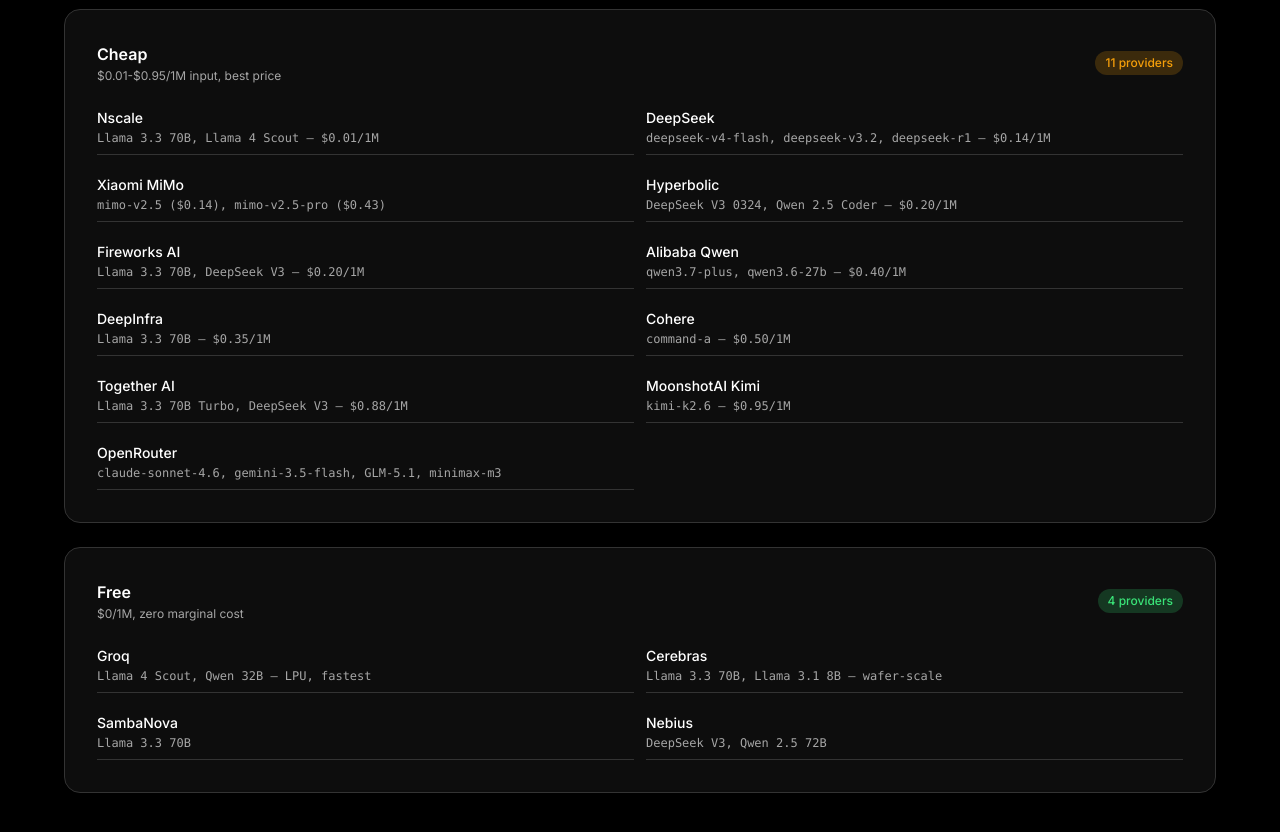
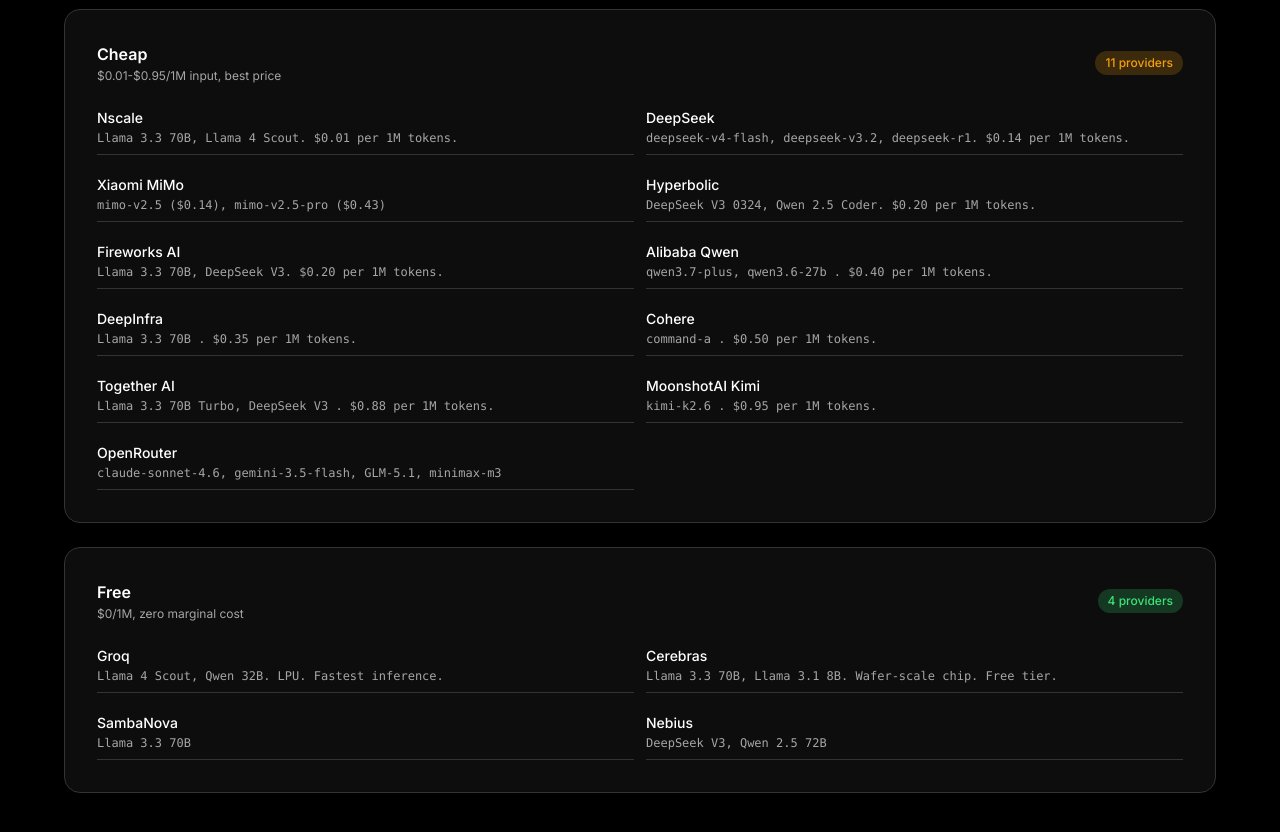
Before and after one commit to mzf11125/chaoscompute, a React (Vite) app in the folder packages/gateway/: page /providers in a window 1280 px wide. Shown: the part 800-1632 px from the top of the page. Built offline with nearby package versions, Linux system fonts and the light colour scheme.

Commit message:
style: remove all em dashes from frontend text content
Docs: 9 Phase 2 bullets — replaced with periods
Docs: pull quote — replaced with period
Providers: 8 model descriptions — replaced with periods
HowStakingWorks: 2 dashes — replaced with periods
Zero em dashes remaining in full sentences

```diff
--- a/packages/gateway/src/components/console/HowStakingWorks.tsx
+++ b/packages/gateway/src/components/console/HowStakingWorks.tsx
@@ -35,7 +35,7 @@ export function HowStakingWorks() {
         </div>
       </div>
       <p className="text-muted-foreground text-xs mt-4 pt-4 border-t border-border">
-        Currently tier is based on wallet SOL balance — no delegation required. Phase 2 introduces native staking contracts where delegated SOL earns ~7% APY for stakers and funds the ChaosCompute protocol treasury. SOL is never locked — withdraw anytime.
+        Currently tier is based on wallet SOL balance. No delegation required. Phase 2 introduces native staking contracts where delegated SOL earns ~7% APY for stakers and funds the ChaosCompute protocol treasury. SOL is never locked. Withdraw anytime.
       </p>
     </Card>
   )
--- a/packages/gateway/src/pages/Docs/Docs.tsx
+++ b/packages/gateway/src/pages/Docs/Docs.tsx
@@ -58,7 +58,7 @@ export default function Docs() {
 
         <Card padding="lg">
           <Shield size={24} className="text-foreground mb-4" aria-hidden="true" />
-          <h2 className="text-foreground font-semibold mb-2">Pricing — Free Tier + 5% Margin</h2>
+          <h2 className="text-foreground font-semibold mb-2">Pricing. Free Tier + 5% Margin</h2>
           <p className="text-muted-foreground text-sm mb-4">
             First 1M tokens/month free. Then provider cost + 5% across 30 providers in 3 tiers.
           </p>
@@ -89,14 +89,14 @@ export default function Docs() {
           </p>
           <div className="space-y-2 text-xs mb-4">
             {[
-              'Speculative parallel execution — 3-5 nodes race each request',
-              'Stake-weighted VRF raffle — sqrt(stake) prevents whale domination',
-              'Blind race mechanic — all timely submissions have equal chance',
-              'Optimistic slashing — fraud proof within 10 blocks slashes stake',
-              'Ephemeral DH encryption — prompts never broadcast in plaintext',
-              'TEE attestation hashes — MVP proxy for full Intel SGX enforcement',
-              'Energy-efficient mini-cohorts — not the entire network, just 3-5 nodes',
-              'Geolocation fairness — 1.5s submission window neutralizes co-location',
+              'Speculative parallel execution. 3 to 5 nodes race each request.',
+              'Stake-weighted VRF raffle. Square root stake prevents whale domination.',
+              'Blind race mechanic. All timely submissions have equal chance.',
+              'Optimistic slashing. Fraud proof within 10 blocks slashes stake.',
+              'Ephemeral DH encryption. Prompts never broadcast in plaintext.',
+              'TEE attestation hashes. MVP proxy for full Intel SGX enforcement.',
+              'Energy-efficient mini-cohorts. Not the entire network, just 3 to 5 nodes.',
+              'Geolocation fairness. 1.5 second submission window neutralizes co-location.',
             ].map((item) => (
               <div key={item} className="flex items-center gap-2 py-1 border-b border-border last:border-0">
                 <span className="w-1.5 h-1.5 rounded-full bg-accent shrink-0" aria-hidden="true" />
@@ -105,7 +105,7 @@ export default function Docs() {
             ))}
           </div>
           <p className="text-muted-foreground text-xs italic mb-4">
-            "The smart contract is the router. No one decides who runs your prompt — the protocol does, using slot hashes and stake weights that nobody controls."
+            "The smart contract is the router. No one decides who runs your prompt. The protocol does, using slot hashes and stake weights that nobody controls."
           </p>
           <a href="https://github.com/mzf11125/chaoscompute" target="_blank" rel="noopener noreferrer"
             className="inline-flex items-center gap-1 text-accent text-sm hover:underline">
--- a/packages/gateway/src/pages/Providers/Providers.tsx
+++ b/packages/gateway/src/pages/Providers/Providers.tsx
@@ -15,24 +15,24 @@ const categories = [
   {
     title: 'Cheap', subtitle: '$0.01-$0.95/1M input, best price', color: 'bg-warning/20 text-warning',
     providers: [
-      { name: 'Nscale', models: 'Llama 3.3 70B, Llama 4 Scout — $0.01/1M' },
-      { name: 'DeepSeek', models: 'deepseek-v4-flash, deepseek-v3.2, deepseek-r1 — $0.14/1M' },
+      { name: 'Nscale', models: 'Llama 3.3 70B, Llama 4 Scout. $0.01 per 1M tokens.' },
+      { name: 'DeepSeek', models: 'deepseek-v4-flash, deepseek-v3.2, deepseek-r1. $0.14 per 1M tokens.' },
       { name: 'Xiaomi MiMo', models: 'mimo-v2.5 ($0.14), mimo-v2.5-pro ($0.43)' },
-      { name: 'Hyperbolic', models: 'DeepSeek V3 0324, Qwen 2.5 Coder — $0.20/1M' },
-      { name: 'Fireworks AI', models: 'Llama 3.3 70B, DeepSeek V3 — $0.20/1M' },
-      { name: 'Alibaba Qwen', models: 'qwen3.7-plus, qwen3.6-27b — $0.40/1M' },
-      { name: 'DeepInfra', models: 'Llama 3.3 70B — $0.35/1M' },
-      { name: 'Cohere', models: 'command-a — $0.50/1M' },
-      { name: 'Together AI', models: 'Llama 3.3 70B Turbo, DeepSeek V3 — $0.88/1M' },
-      { name: 'MoonshotAI Kimi', models: 'kimi-k2.6 — $0.95/1M' },
+      { name: 'Hyperbolic', models: 'DeepSeek V3 0324, Qwen 2.5 Coder. $0.20 per 1M tokens.' },
+      { name: 'Fireworks AI', models: 'Llama 3.3 70B, DeepSeek V3. $0.20 per 1M tokens.' },
+      { name: 'Alibaba Qwen', models: 'qwen3.7-plus, qwen3.6-27b . $0.40 per 1M tokens.' },
+      { name: 'DeepInfra', models: 'Llama 3.3 70B . $0.35 per 1M tokens.' },
+      { name: 'Cohere', models: 'command-a . $0.50 per 1M tokens.' },
+      { name: 'Together AI', models: 'Llama 3.3 70B Turbo, DeepSeek V3 . $0.88 per 1M tokens.' },
+      { name: 'MoonshotAI Kimi', models: 'kimi-k2.6 . $0.95 per 1M tokens.' },
       { name: 'OpenRouter', models: 'claude-sonnet-4.6, gemini-3.5-flash, GLM-5.1, minimax-m3' },
     ],
   },
   {
     title: 'Free', subtitle: '$0/1M, zero marginal cost', color: 'bg-success/20 text-success',
     providers: [
-      { name: 'Groq', models: 'Llama 4 Scout, Qwen 32B — LPU, fastest' },
-      { name: 'Cerebras', models: 'Llama 3.3 70B, Llama 3.1 8B — wafer-scale' },
+      { name: 'Groq', models: 'Llama 4 Scout, Qwen 32B. LPU. Fastest inference.' },
+      { name: 'Cerebras', models: 'Llama 3.3 70B, Llama 3.1 8B. Wafer-scale chip. Free tier.' },
       { name: 'SambaNova', models: 'Llama 3.3 70B' },
       { name: 'Nebius', models: 'DeepSeek V3, Qwen 2.5 72B' },
     ],
```
